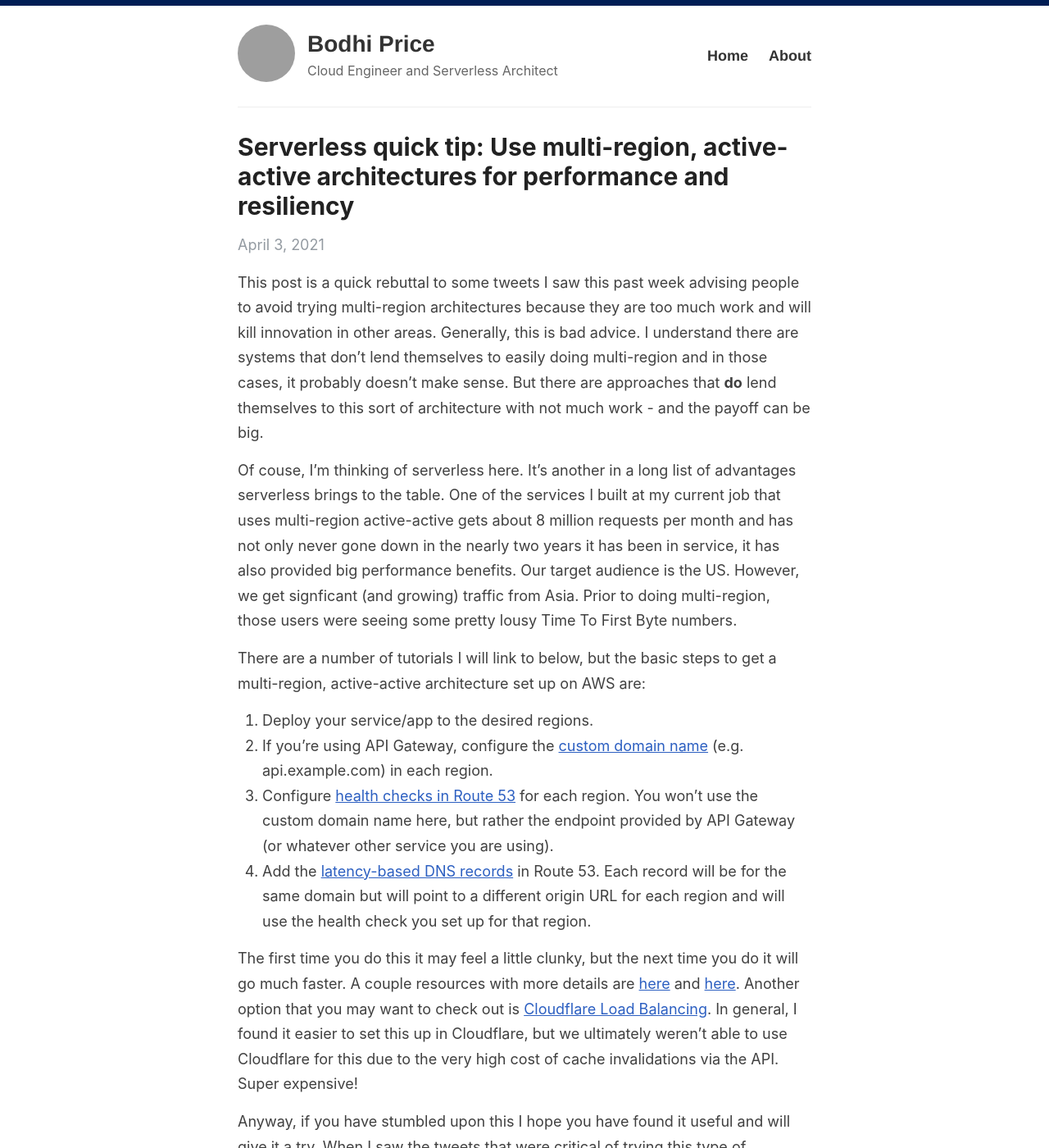
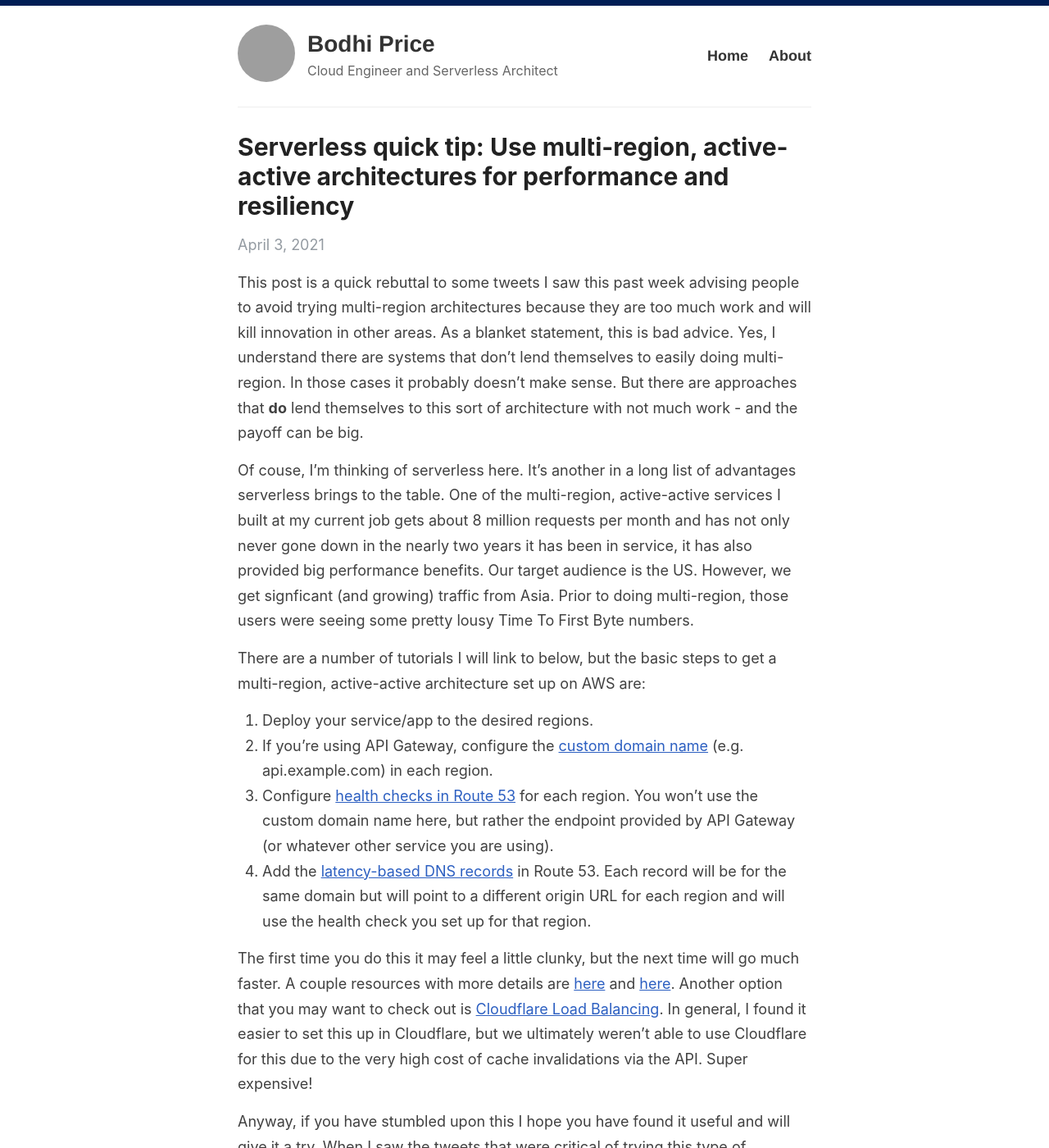
Before and after one commit to bodhiprice/bodhiprice.github.io, a Jekyll site: the page built from _posts/2021-4-3-multi-region-active-active.md, in a window 1280 px wide and 1400 px high. Shown: the whole window at 82% size. Built offline with Jekyll 4.4.1, drawn with Linux system fonts in a browser that asks for light colours; grey boxes are pictures that could not be loaded.

Commit message:
Update 2021-4-3-multi-region-active-active.md

```diff
--- a/_posts/2021-4-3-multi-region-active-active.md
+++ b/_posts/2021-4-3-multi-region-active-active.md
@@ -4,9 +4,9 @@ title: Serverless quick tip&#58; Use multi-region, active-active architectures f
 categories: [aws, serverless]
 ---
 
-This post is a quick rebuttal to some tweets I saw this past week advising people to avoid trying multi-region architectures because they are too much work and will kill innovation in other areas. Generally, this is bad advice. I understand there are systems that don't lend themselves to easily doing multi-region and in those cases, it probably doesn't make sense. But there are approaches that **do** lend themselves to this sort of architecture with not much work - and the payoff can be big.
+This post is a quick rebuttal to some tweets I saw this past week advising people to avoid trying multi-region architectures because they are too much work and will kill innovation in other areas. As a blanket statement, this is bad advice. Yes, I understand there are systems that don't lend themselves to easily doing multi-region. In those cases it probably doesn't make sense. But there are approaches that **do** lend themselves to this sort of architecture with not much work - and the payoff can be big.
 
-Of couse, I'm thinking of serverless here. It's another in a long list of advantages serverless brings to the table. One of the services I built at my current job that uses multi-region active-active gets about 8 million requests per month and has not only never gone down in the nearly two years it has been in service, it has also provided big performance benefits. Our target audience is the US. However, we get signficant (and growing) traffic from Asia. Prior to doing multi-region, those users were seeing some pretty lousy Time To First Byte numbers.
+Of couse, I'm thinking of serverless here. It's another in a long list of advantages serverless brings to the table. One of the multi-region, active-active services I built at my current job gets about 8 million requests per month and has not only never gone down in the nearly two years it has been in service, it has also provided big performance benefits. Our target audience is the US. However, we get signficant (and growing) traffic from Asia. Prior to doing multi-region, those users were seeing some pretty lousy Time To First Byte numbers.
 
 There are a number of tutorials I will link to below, but the basic steps to get a multi-region, active-active architecture set up on AWS are:
 1. Deploy your service/app to the desired regions.
@@ -14,6 +14,6 @@ There are a number of tutorials I will link to below, but the basic steps to get
 3. Configure [health checks in Route 53](https://docs.aws.amazon.com/Route53/latest/DeveloperGuide/health-checks-creating.html) for each region. You won't use the custom domain name here, but rather the endpoint provided by API Gateway (or whatever other service you are using).
 4. Add the [latency-based DNS records](https://docs.aws.amazon.com/Route53/latest/DeveloperGuide/routing-policy.html#routing-policy-latency) in Route 53. Each record will be for the same domain but will point to a different origin URL for each region and will use the health check you set up for that region.
 
-The first time you do this it may feel a little clunky, but the next time you do it will go much faster. A couple resources with more details are [here](https://medium.com/dazn-tech/serverless-aws-latency-routing-d11d9160699e) and [here](https://www.edureka.co/blog/amazon-route-53/). Another option that you may want to check out is [Cloudflare Load Balancing](https://developers.cloudflare.com/load-balancing/). In general, I found it easier to set this up in Cloudflare, but we ultimately weren't able to use Cloudflare for this due to the very high cost of cache invalidations via the API. Super expensive!
+The first time you do this it may feel a little clunky, but the next time will go much faster. A couple resources with more details are [here](https://medium.com/dazn-tech/serverless-aws-latency-routing-d11d9160699e) and [here](https://www.edureka.co/blog/amazon-route-53/). Another option that you may want to check out is [Cloudflare Load Balancing](https://developers.cloudflare.com/load-balancing/). In general, I found it easier to set this up in Cloudflare, but we ultimately weren't able to use Cloudflare for this due to the very high cost of cache invalidations via the API. Super expensive!
 
 Anyway, if you have stumbled upon this I hope you have found it useful and will give it a try. When I saw the tweets that were critical of trying this type of architecture I immediately worried it would put new cloud engineers off the path to building highly available and performant services. If you have any questions (or complaints!) about this post, you can [DM me on Twitter](https://twitter.com/bodhiprice) or email me at [jprice@hey.com](mailto:jprice@hey.com).
```
